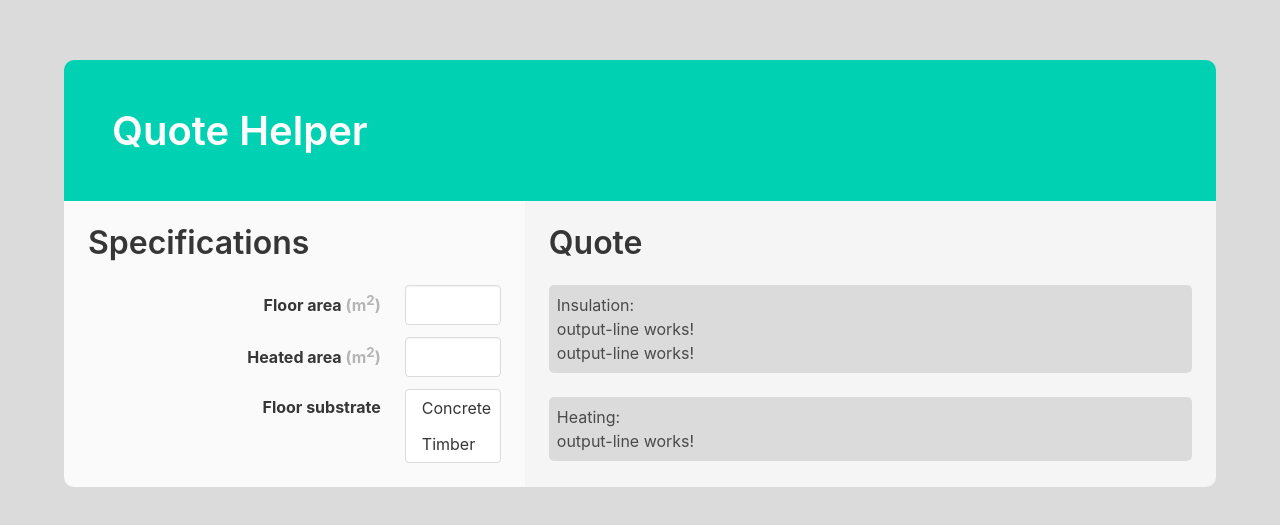
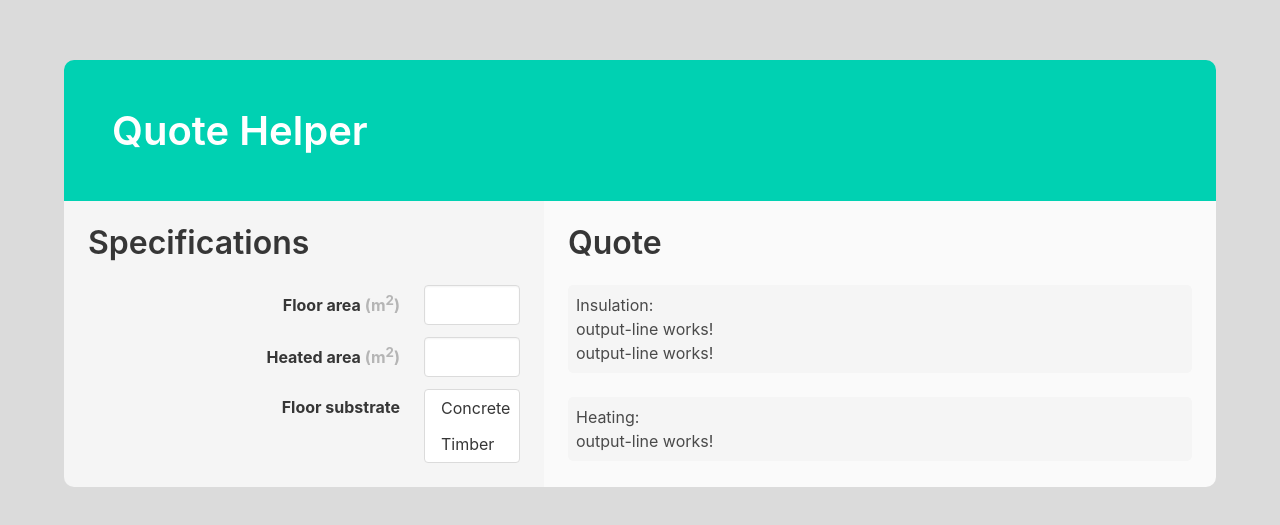
Before and after one commit to VinRanana/UFH-Quote-Helper, an Angular app in the folder client/: page / in a window 1280 px wide. Shown: the part 127-652 px from the top of the page. Built offline with nearby package versions, Linux system fonts and the light colour scheme.

Commit message:
refactor: css refactoring and tweaks

```diff
--- a/client/src/app/room/room.component.html
+++ b/client/src/app/room/room.component.html
@@ -2,7 +2,7 @@
 
 
 <!-- INPUT SECTION -->
-  <section class="left-section column has-background-white-bis is-two-fifths p-5">
+  <section class="left-section column has-background-white-ter is-5 p-5">
     <div class="title">Specifications</div>
     <form class="is-flex-direction-column">
 
@@ -48,7 +48,7 @@
   </section>
 
 <!-- OUTPUT SECTION -->
-  <section class="right-section column has-background-white-ter p-5">
+  <section class="right-section column has-background-white-bis p-5">
     <div class="title">Quote</div>
 
     <div class="output-section block p-2">
--- a/client/src/app/room/room.component.sass
+++ b/client/src/app/room/room.component.sass
@@ -1,10 +1,10 @@
-@import '../../../node_modules/bulma/bulma.sass'
+@import '../../styles.sass'
 
 .control
   width: 6em
 
 .output-section
-  background-color: $grey-lighter
+  background-color: $white-ter
   border-radius: 5px
 
 .left-section
--- a/client/src/main-styles.sass
+++ /dev/null
@@ -1,36 +0,0 @@
-// This is for global styles and variables
-
-@import '../node_modules/bulma/bulma.sass'
-
-// Import Fonts (Lato and Nunito)
-    // @import url('https://fonts.googleapis.com/css?family=Lato:400,700|Nunito:400,700')
-
-    // $turquoise: #44ddd0
-    // $green: #27d7a1
-    // $light-green: #45f69e
-    // $dark-green: rgb(0, 100, 80)
-    // $light: #f8f8f8
-
-
-// Update Bulma's global variables
-    // $family-sans-serif: "Nunito", sans-serif
-    // $primary: $green
-
-    // $link: $turquoise
-
-
-// Update some of Bulma's component variables
-
-    // $control-border-width: 2px
-    // $input-border-color: transparent
-    // $input-shadow: none
-
-
-// Set custom global styles (will be applied to whole app)
-
-// html
-//   background: linear-gradient(to right top, $turquoise, $green)
-
-html, body
-    height: 100%
-    background-color: $grey-lighter
--- a/client/src/styles.sass
+++ b/client/src/styles.sass
@@ -1,4 +1,5 @@
-/* You can add global styles to this file, and also import other style files */
+@import '../node_modules/bulma/bulma.sass'
 
-@import 'main-styles'
-@import '../node_modules/bulma/bulma.sass'
+html, body
+  height: 100%
+  background-color: $grey-lighter
```
